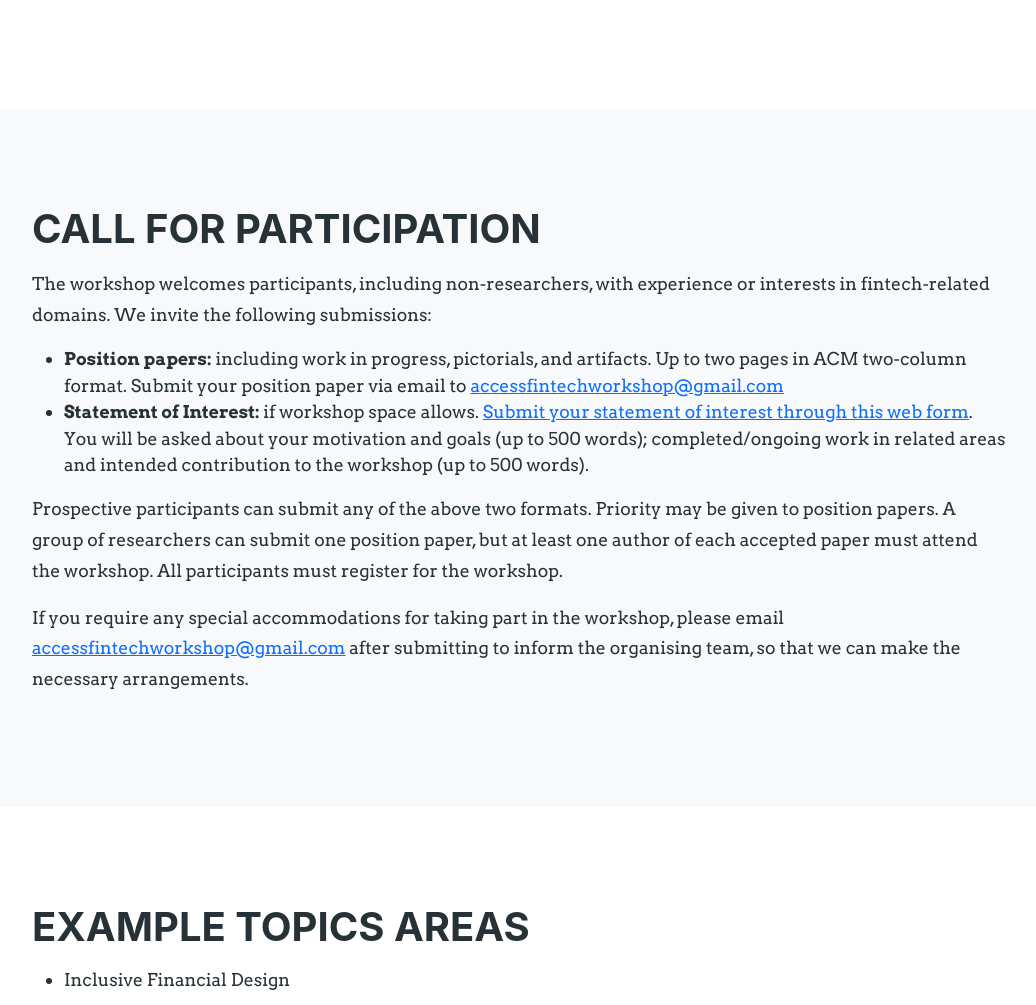
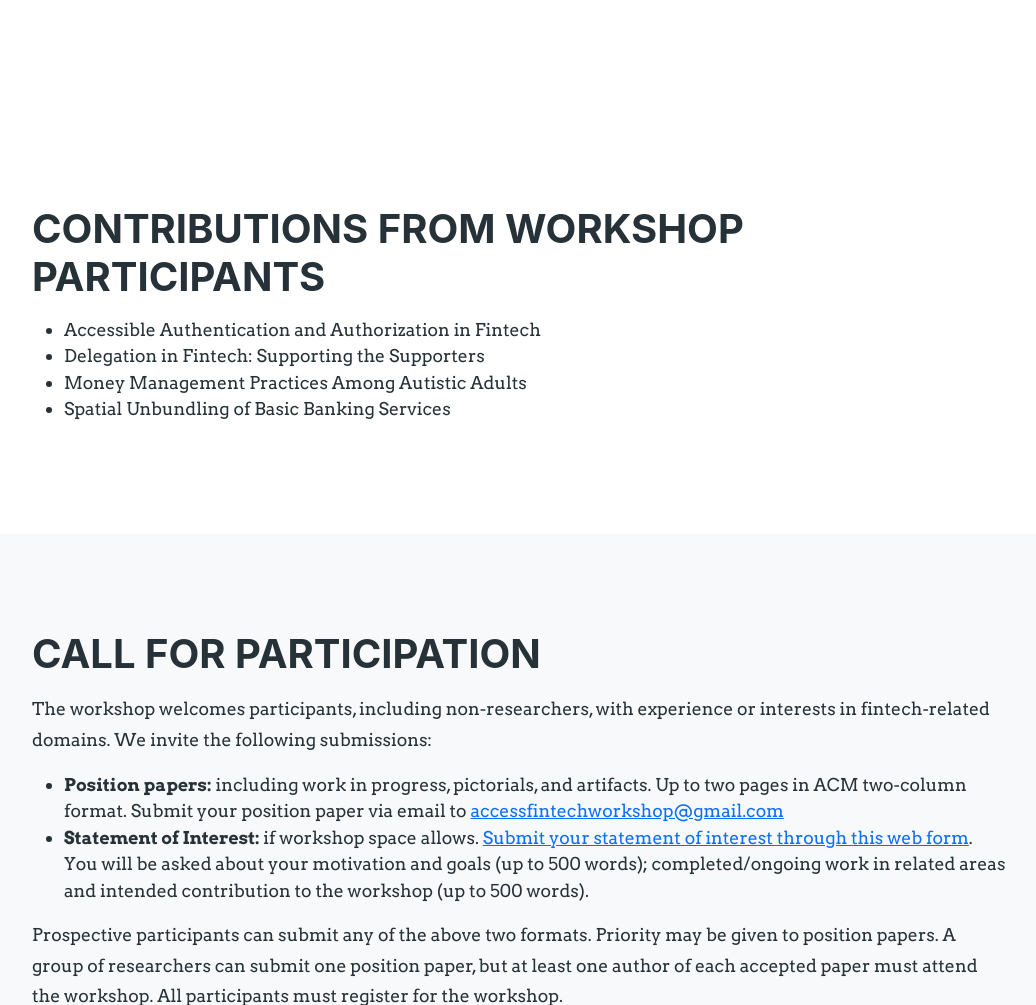
Before and after one commit to accessfintechworkshop/accessfintechworkshop.github.io, a plain HTML site: page index.html in a window 1280 px wide. Shown: the part 883-1888 px from the top of the page, without its empty margins (120-1156 px from the left). Drawn offline with nearby package versions, Linux system fonts and the light colour scheme.

Commit message:
Update index.html
Add "Contributions" section

```diff
--- a/index.html
+++ b/index.html
@@ -44,6 +44,7 @@
           <li class="nav-item"><a class="nav-link" href="#schedule">Schedule</a></li>
           <li class="nav-item"><a class="nav-link" href="#organizers">Organizers</a></li>
           <li class="nav-item"><a class="nav-link" href="#registration">Register</a></li>
+          <li class="nav-item"><a class="nav-link" href="#contributions">Contributions</a></li>
         </ul>
       </div>
     </div>
@@ -62,6 +63,20 @@
           <p>Financial technology (fintech) has a growing impact on economic and social participation due to the increasing adoption of online banking and digital payments in everyday life. As fintech interests emerge in academic and industry work across the globe, critical needs and opportunities arise for ASSETS communities to lead and shape the discourse on accessible fintech.</p>
           <p>The Designing Accessible Financial Technology (accessFinTech) workshop will bring together a diverse group of researchers and practitioners interested in developing a research agenda on designing accessible and inclusive fintech. We will take a timely step towards building a community to support continued discussion on the complex cultural and social contexts around fintech.</p>
         </div>
+    </div>
+  </section>
+  <!-- Contributions -->
+  <section class="page-section" id="contributions">
+    <div class="container" style="max-width:1000px">
+      <div class="center">
+        <h2 class="section-heading text-uppercase">Contributions from workshop participants</h2>
+        <ul>
+          <li>Accessible Authentication and Authorization in Fintech</li>
+          <li>Delegation in Fintech: Supporting the Supporters</li>
+          <li>Money Management Practices Among Autistic Adults</li>
+          <li>Spatial Unbundling of Basic Banking Services</li>
+      </ul>
+      </div>
     </div>
   </section>
   <!-- CFP -->
```
